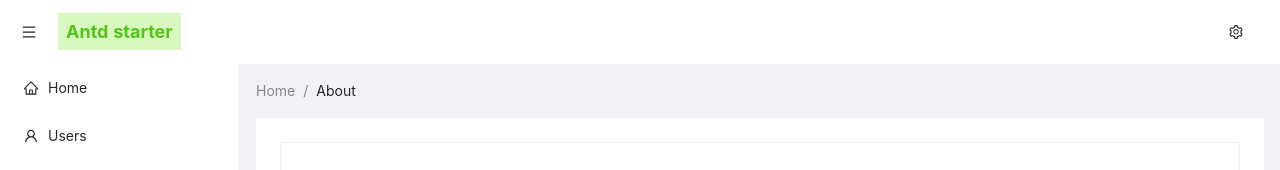
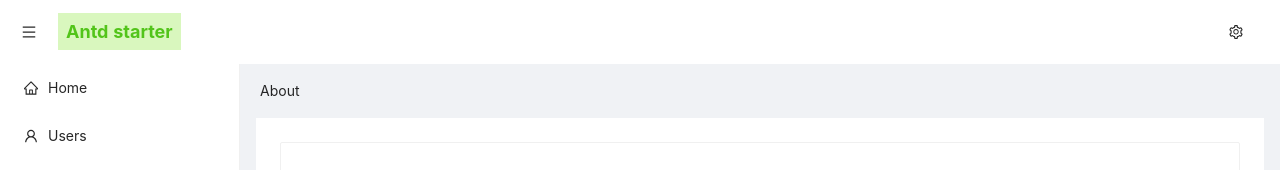
Before and after one commit to tuokaikyle/antd-v4-starter, a React (Vite) app: page /about in a window 1280 px wide. Shown: the top 170 px of the page. Built offline with nearby package versions, Linux system fonts and the light colour scheme.

Commit message:
fix breadcrumb

```diff
--- a/src/routes/__root.tsx
+++ b/src/routes/__root.tsx
@@ -106,16 +106,16 @@ function getSelectedSidebarKeys(pathname: string) {
 function getBreadcrumbItems(pathname: string) {
   const segments = pathname.split('/').filter(Boolean);
 
-  return [
-    'Home',
-    ...segments.map((segment, index) => {
-      if (index > 0 && segments[index - 1] === 'users') {
-        return `User ${segment}`;
-      }
+  if (segments.length === 0) {
+    return ['Home'];
+  }
 
-      return breadcrumbLabels[segment] ?? segment;
-    }),
-  ];
+  return segments.map((segment, index) => {
+    if (index > 0 && segments[index - 1] === 'users') {
+      return `User ${segment}`;
+    }
+    return breadcrumbLabels[segment] ?? segment;
+  });
 }
 
 export const Route = createRootRoute({
@@ -246,7 +246,7 @@ function RootComponent() {
             </Sider>
           )}
           <Layout>
-            <Breadcrumb style={{ margin: '16px' }}>
+            <Breadcrumb style={{ margin: '16px 16px 16px 20px' }}>
               {breadcrumbItems.map((item) => (
                 <Breadcrumb.Item key={item}>{item}</Breadcrumb.Item>
               ))}
```
